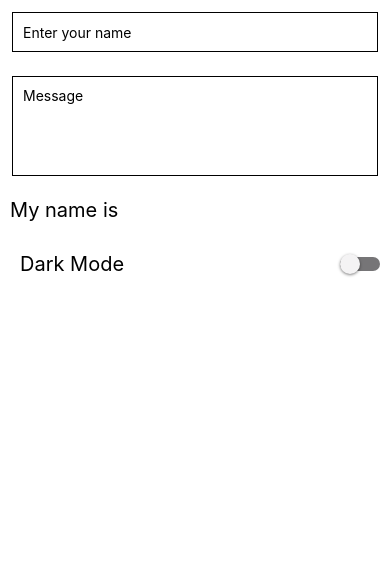
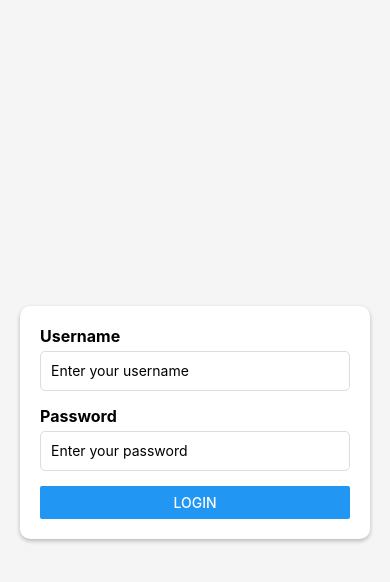
Before and after one commit to amontalvof/react-native-demo, a React Native app: screen / in a window 390 px wide. Shown: the top 582 px of the page. Built offline with nearby package versions, Linux system fonts and the light colour scheme.

Commit message:
Refactor login form in App.js

```diff
--- a/App.js
+++ b/App.js
@@ -1,5 +1,64 @@
-import { RnInput } from './src/rnInput';
+import { useState } from 'react';
+import { View, Text, TextInput, Button, StyleSheet } from 'react-native';
 
 export default function App() {
-    return <RnInput />;
+    const [username, setUsername] = useState('');
+    const [password, setPassword] = useState('');
+    return (
+        <View style={styles.container}>
+            <View style={styles.form}>
+                <Text style={styles.label}>Username</Text>
+                <TextInput
+                    placeholder="Enter your username"
+                    style={styles.input}
+                    value={username}
+                    onChange={setUsername}
+                />
+                <Text style={styles.label}>Password</Text>
+                <TextInput
+                    placeholder="Enter your password"
+                    style={styles.input}
+                    secureTextEntry
+                    value={password}
+                    onChange={setPassword}
+                />
+                <Button title="Login" onPress={() => {}} />
+            </View>
+        </View>
+    );
 }
+
+const styles = StyleSheet.create({
+    container: {
+        flex: 1,
+        justifyContent: 'center',
+        paddingHorizontal: 20,
+        backgroundColor: '#f5f5f5',
+    },
+    form: {
+        backgroundColor: '#fff',
+        padding: 20,
+        borderRadius: 10,
+        shadowColor: '#000',
+        shadowOffset: {
+            width: 0,
+            height: 2,
+        },
+        shadowOpacity: 0.25,
+        shadowRadius: 4,
+        elevation: 5,
+    },
+    label: {
+        fontSize: 16,
+        marginBottom: 5,
+        fontWeight: 'bold',
+    },
+    input: {
+        height: 40,
+        borderColor: '#ddd',
+        borderWidth: 1,
+        marginBottom: 15,
+        padding: 10,
+        borderRadius: 5,
+    },
+});
```
